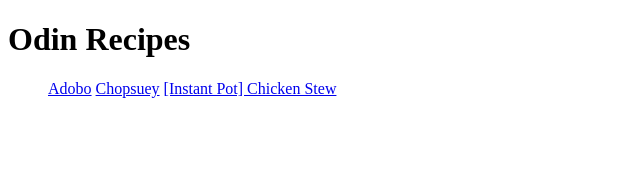
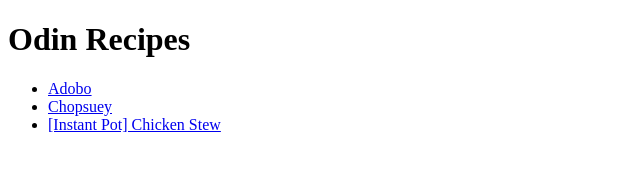
Before and after one commit to cashewna/odin-recipes, a plain HTML site: page index.html in a window 1280 px wide. Shown: the whole page, without its empty margins (0-640 px from the left). Drawn offline with Linux system fonts and the light colour scheme.

Commit message:
Fixed unordered list

```diff
--- a/index.html
+++ b/index.html
@@ -9,9 +9,9 @@
   <body>
     <h1>Odin Recipes</h1>
     <ul>
-      <a href="recipes/adobo.html">Adobo</a>
-      <a href="recipes/chopsuey.html">Chopsuey</a>
-      <a href="recipes/chicken-stew.html">[Instant Pot] Chicken Stew</a>
+      <li><a href="recipes/adobo.html">Adobo</a></li>
+      <li><a href="recipes/chopsuey.html">Chopsuey</a></li>
+      <li><a href="recipes/chicken-stew.html">[Instant Pot] Chicken Stew</a></li>
     </ul>
   </body>
 </html>
```
